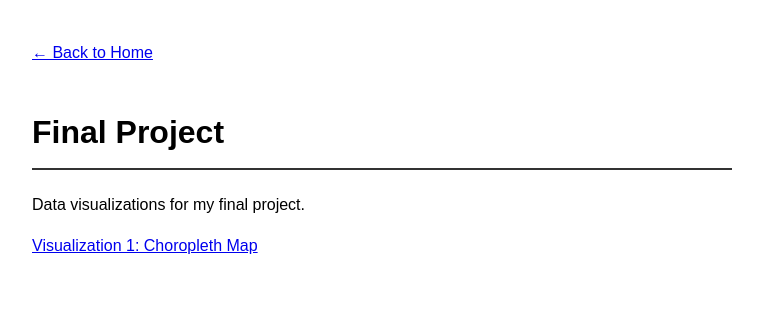
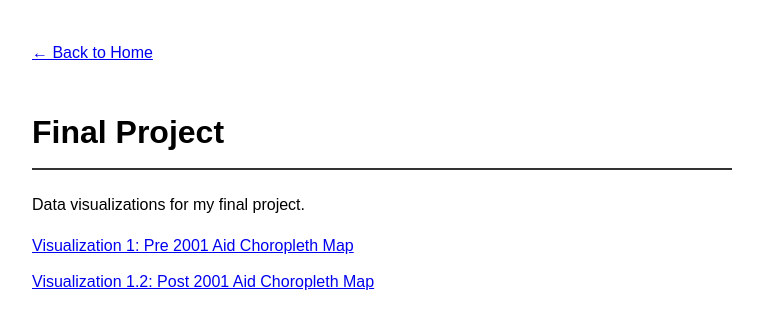
Before and after one commit to nicokaplunmuller/nicokaplunmuller.github.io, a plain HTML site: page final_project.html in a window 1280 px wide. Shown: the whole page, without its empty margins (258-1021 px from the left). Drawn offline with Linux system fonts and the light colour scheme.

Commit message:
add 2 cloropleth maps to final project

```diff
--- a/final_project.html
+++ b/final_project.html
@@ -32,7 +32,8 @@
     <h1>Final Project</h1>
     <p>Data visualizations for my final project.</p>
     <ul>
-        <li><a href="choropleth.html">Visualization 1: Choropleth Map</a></li>
+        <li><a href="aid_pre2001.html">Visualization 1: Pre 2001 Aid Choropleth Map</a></li>
+        <li><a href="aid_post2001.html">Visualization 1.2: Post 2001 Aid Choropleth Map</a></li>
         <!-- Add more as you build them -->
     </ul>
 </body>
```
